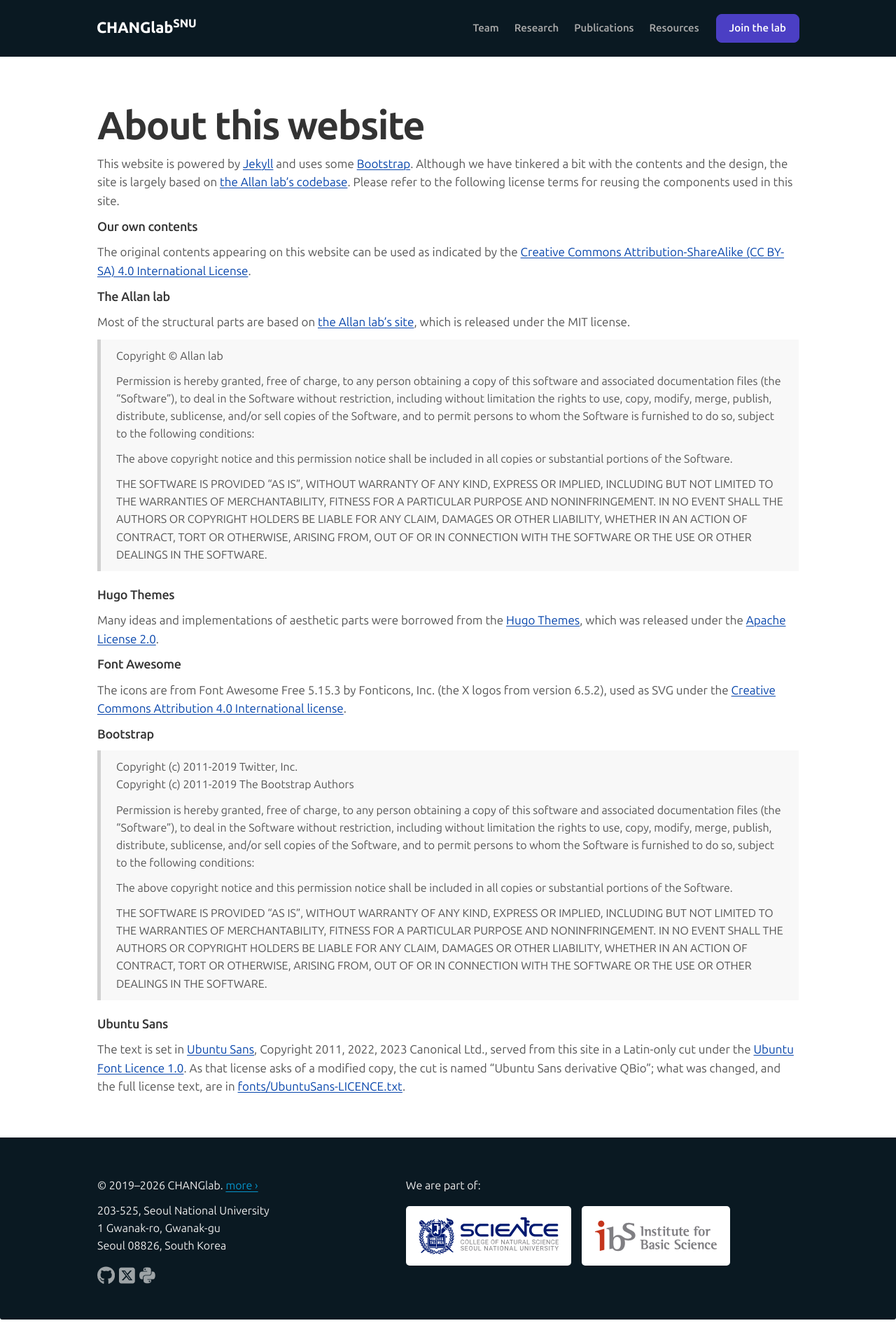
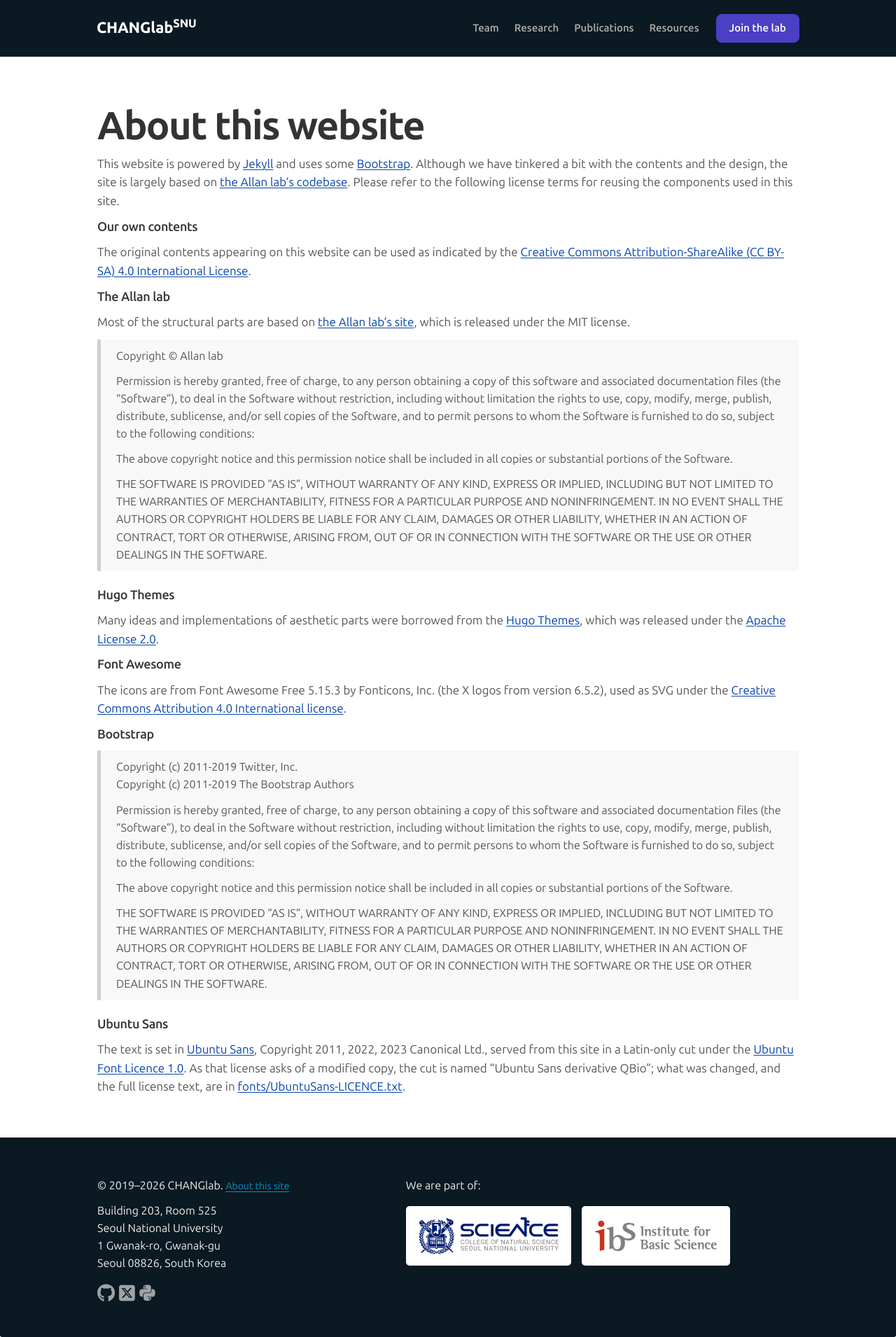
Before and after one commit to ChangLabSNU/ChangLabSNU.github.io, a Jekyll site: the page built from _pages/aboutwebsite.md, in a window 1280 px wide. Shown: the whole page at 70% size. Built offline with Jekyll 4.4.1, drawn with Linux system fonts in a browser that asks for light colours; before the commit the page ends 1885 px from its top, so only the background shows below that.

Commit message:
Footer: a year that keeps up, a plainer address, the lab's GitHub
- The copyright runs to the build's year instead of a typed 2026; the
  build's time zone is now Asia/Seoul, so the scheduled rebuild at 00:05
  KST on 1 January turns it over.
- "more" said nothing about where it went; the link reads "About this
  site", a size smaller so the line stays one row.
- The room is "Building 203, Room 525" rather than SNU's own 203-525.
- The GitHub icon goes to the lab's organization (ChangLabSNU, where
  VaxPress and GARFold live) rather than the PI's account.
- The icons and logos no longer grow on hover; the icons still brighten.

```diff
--- a/_config.yml
+++ b/_config.yml
@@ -3,6 +3,9 @@
 
 # Site settings
 title: CHANGlab
+# Dates the build prints (the footer's copyright year) are Korean ones, so the
+# rebuild at 00:05 KST on 1 January brings in the new year.
+timezone: Asia/Seoul
 email: hyeshik@gmail.com
 description: > # this means to ignore newlines until "baseurl:"
   Hyeshik Chang's Quantitative Molecular Biology Laboratory in the School of Biological
--- a/_includes/footer.html
+++ b/_includes/footer.html
@@ -3,14 +3,15 @@
 	<div class="container-fluid">
 	  <div class="row">
 		<div class="col-sm-5 footer-left">
-		  <p>&copy; 2019–2026 CHANGlab. <a href="{{ site.baseurl }}/aboutwebsite.html">more ›</a></p>
+		  <p>&copy; 2019–{{ site.time | date: "%Y" }} CHANGlab. <a class="footer-about" href="{{ site.baseurl }}/aboutwebsite.html">About this site</a></p>
 		   <p>
-		     203-525, Seoul National University<br>
+		     Building 203, Room 525<br>
+		     Seoul National University<br>
 		     1 Gwanak-ro, Gwanak-gu<br>
 		     Seoul 08826, South Korea
 		   </p>
 		   <p class="footer-icons">
-		     <a href="https://github.com/hyeshik" aria-label="GitHub">{% include icon.html name="github" %}</a>
+		     <a href="https://github.com/ChangLabSNU" aria-label="GitHub">{% include icon.html name="github" %}</a>
 		     <a href="https://x.com/hyeshik" aria-label="X">{% include icon.html name="square-x-twitter" %}</a>
 		     <a href="https://pypi.org/user/hyeshik/" aria-label="PyPI">{% include icon.html name="python" %}</a>
 		   </p>
--- a/css/main.scss
+++ b/css/main.scss
@@ -1100,14 +1100,18 @@ div.footer-left {
 }
 
 #footer .footer-icons .icon {
-    transition: transform .2s;
     opacity: 0.6;
     color: white;
 }
 
-#footer .footer-icons .icon:hover {
-    transform: scale(1.1);
+#footer .footer-icons a:hover .icon, #footer .footer-icons a:focus .icon {
     opacity: 0.85;
+}
+
+/* The link to /aboutwebsite sits on the copyright line, set smaller so the
+   line keeps to one row. */
+.footer-about {
+    font-size: 14px;
 }
 
 div.footer-links img {
@@ -1118,21 +1122,6 @@ div.footer-links img {
     padding: 14px;
     margin-right: 15px;
     margin-bottom: 15px;
-    transition: transform .2s;
-}
-
-div.footer-links img:hover {
-    transform: scale(1.05);
-}
-
-@media (prefers-reduced-motion: reduce) {
-    #footer .footer-icons .icon, div.footer-links img {
-        transition: none;
-    }
-
-    #footer .footer-icons .icon:hover, div.footer-links img:hover {
-        transform: none;
-    }
 }
 
 /*
```
